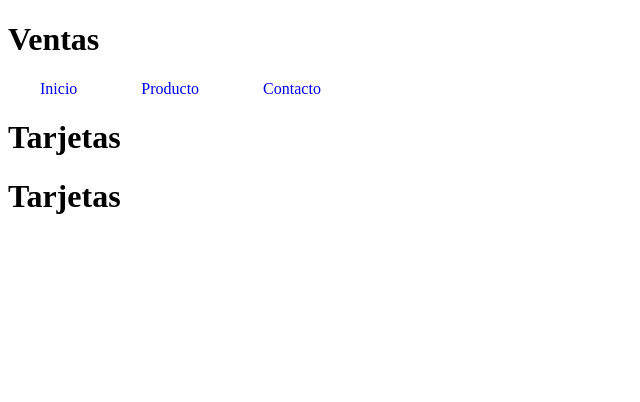
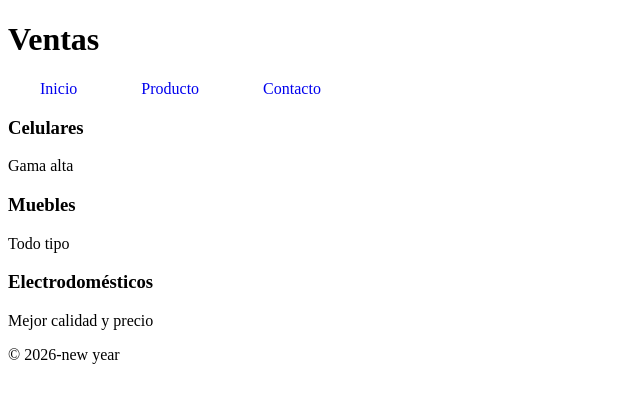
Before and after one commit to Antonella-Tintilay/React.js, a React (Vite) app in the folder tp6-react/: page / in a window 1280 px wide. Shown: the top 402 px of the page, without its empty margins (0-640 px from the left). Built offline with nearby package versions, Linux system fonts and the light colour scheme.

Commit message:
Definición de componenetes con sus respectivas funciones

```diff
--- a/tp6-react/src/App.jsx
+++ b/tp6-react/src/App.jsx
@@ -1,7 +1,4 @@
 import { useState } from 'react'
-import reactLogo from './assets/react.svg'
-import viteLogo from './assets/vite.svg'
-import heroImg from './assets/hero.png'
 import Card from './components/Card.jsx'
 import Footer from './components/Footer.jsx'
 import Header from './components/Header.jsx'
@@ -10,9 +7,11 @@ import './App.css'
 function App() {
   return (
     <>
-    <Header/>
-    <Card/>
-    <Footer/>
+      <Header/>
+      <Card titulo="Celulares" descripcion="Gama alta" />
+      <Card titulo="Muebles" descripcion="Todo tipo" />
+      <Card titulo="Electrodomésticos" descripcion="Mejor calidad y precio" />
+      <Footer/>
     </>
   )
 }
--- a/tp6-react/src/components/Card.jsx
+++ b/tp6-react/src/components/Card.jsx
@@ -1,11 +1,11 @@
 import { useState } from 'react';
 
-function Card () {
-    const [contador, setContador] = useState(0);
-    return(
-        <div>
-            <h1>Tarjetas</h1>
-        </div>
-    )
+function Card({ titulo, descripcion }) {
+  return (
+    <div>
+      <h3>{titulo}</h3>
+      <p>{descripcion}</p>
+    </div>
+  );
 }
 export default Card;
--- a/tp6-react/src/components/Footer.jsx
+++ b/tp6-react/src/components/Footer.jsx
@@ -1,11 +1,11 @@
 import { useState } from 'react';
+function Footer () {
+    const añoActual= new Date().getFullYear();
 
-function Footer () {
-    const [contador, setContador] = useState(0);
     return(
-        <div>
-            <h1>Tarjetas</h1>
-        </div>
+        <footer>
+            <p>&copy; {añoActual}-new year</p>
+        </footer>
     )
 }
 export default Footer;
--- a/tp6-react/src/components/Header.jsx
+++ b/tp6-react/src/components/Header.jsx
@@ -1,7 +1,6 @@
 import { useState } from 'react';
 
 function Header () {
-    const [contador, setContador] = useState(0);
     return(
         <header>
             <h1>Ventas</h1>
```
